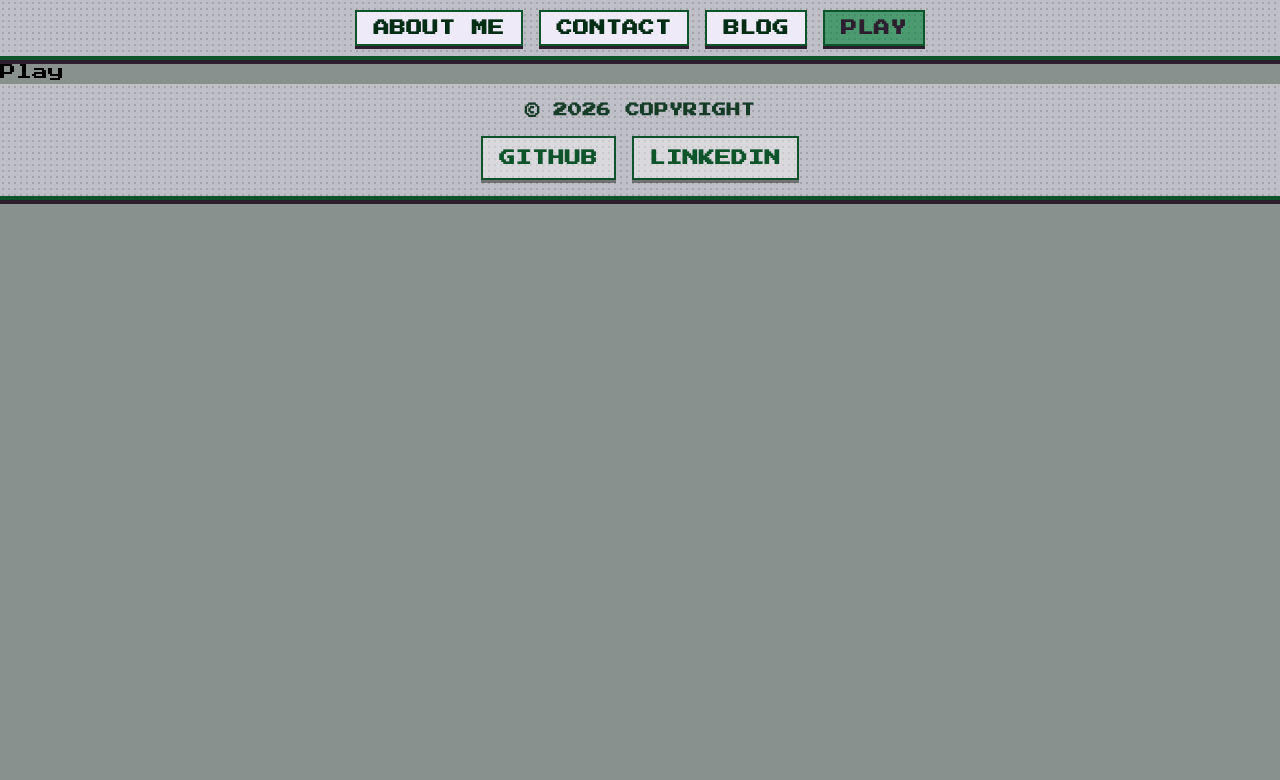
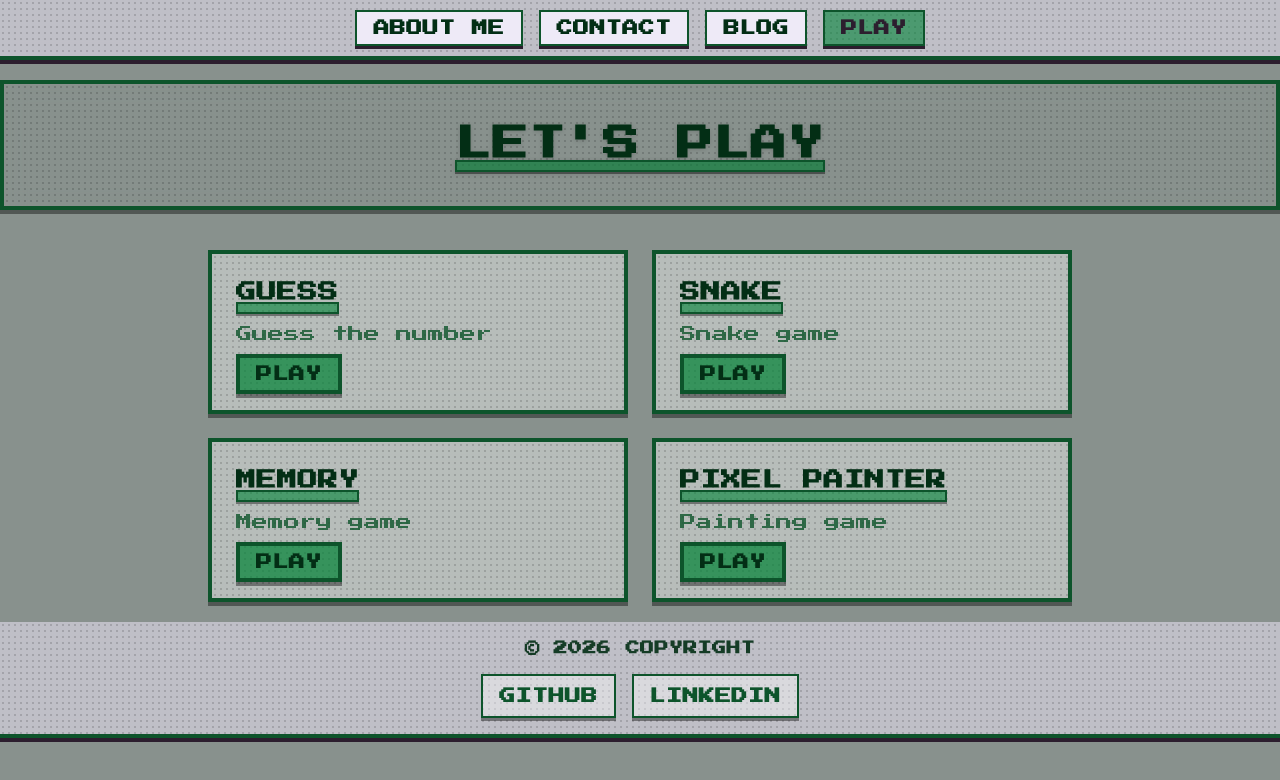
Before and after one commit to murphy-afk/personal, a React (Vite) app: page /play in a window 1280 px wide. Shown: the top 780 px of the page. Built offline with nearby package versions, Linux system fonts and the light colour scheme.

Commit message:
feat: games layout and setup, page not found, games header

```diff
--- a/src/App.jsx
+++ b/src/App.jsx
@@ -7,6 +7,12 @@ import Projects from './pages/Projects'
 import Contacts from './pages/Contacts'
 import Play from './pages/Play'
 import WelcomePage from './pages/WelcomePage'
+import Guess from './pages/Guess'
+import Snake from './pages/Snake'
+import Memory from './pages/Memory'
+import GamesLayout from './layouts/GamesLayout'
+import PixelPainter from './pages/PixelPainter'
+import PageNotFound from './pages/PageNotFound'
 
 
 function App() {
@@ -17,14 +23,20 @@ function App() {
       <Routes>
         <Route path='/' element={<WelcomePage />} />
         <Route path='/' element={<AppLayout />} >
-        <Route path='/aboutme' element={<AboutMe />} />
-        <Route path='/projects' element={<Projects />} />
-        <Route path='/contact' element={<Contacts />} />
-        <Route path='/blog' element={<Blog />} />
-        <Route path='/play' element={<Play />} />
+          <Route path='/aboutme' element={<AboutMe />} />
+          <Route path='/projects' element={<Projects />} />
+          <Route path='/contact' element={<Contacts />} />
+          <Route path='/blog' element={<Blog />} />
+          <Route path='/play' element={<Play />} />
         </Route>
+        <Route path='/' element={<GamesLayout />}>
+          {/* <Route path='/play/guess' element={<Guess />} /> */}
+          {/* <Route path='/play/snake' element={<Snake />} /> */}
+          {/* <Route path='/play/memory' element={<Memory />} /> */}
+          {/* <Route path='/play/pixelpainter' element={<PixelPainter />} /> */}
+        </Route>
+        <Route path='*' element={<PageNotFound />} />
       </Routes>
-
     </BrowserRouter>
   )
 }
--- /dev/null
+++ b/src/components/GamesHeader.jsx
@@ -0,0 +1,39 @@
+import { Link } from "react-router-dom";
+
+export default function GamesHeader() {
+  return (
+    <header
+      className="
+        px-8 py-4
+        border-b-4 border-green-900
+        bg-[#D7D3E0]/70
+        backdrop-blur-sm
+        shadow-[0_4px_0_#2C1E2E]
+        bg-[radial-gradient(rgba(0,0,0,0.15)_1px,transparent_1px)]
+        bg-size-[6px_6px]">
+      <nav>
+        <ul className="flex justify-center space-x-4">
+            <li>
+              <Link
+              to={'/play'}
+              target="blank"
+              className="
+                px-4 py-2
+                bg-white/40
+                border-2 border-green-900
+                shadow-[0_3px_0_rgba(0,0,0,0.4)]
+                text-green-900
+                transition-all duration-150
+                hover:bg-green-700/60
+                hover:text-green-950
+                hover:shadow-[0_3px_0_rgba(0,0,0,0.6)]
+                active:translate-y-0.5
+                active:shadow-[0_1px_0_rgba(0,0,0,0.4)]
+              "> Go back
+              </Link>
+            </li>
+        </ul>
+      </nav>
+    </header>
+  )
+}
--- /dev/null
+++ b/src/layouts/GamesLayout.jsx
@@ -0,0 +1,11 @@
+import { Outlet } from "react-router-dom";
+import GamesHeader from "../components/GamesHeader";
+
+export default function GamesLayout() {
+  return (
+    <>
+    <GamesHeader />
+    <Outlet />
+    </>
+  )
+}
--- /dev/null
+++ b/src/pages/PageNotFound.jsx
@@ -0,0 +1,5 @@
+export default function PageNotFound() {
+  return(
+    <h1>404 page not found</h1>
+  )
+}
--- a/src/pages/Play.jsx
+++ b/src/pages/Play.jsx
@@ -1,5 +1,139 @@
+import { Link } from "react-router-dom";
+
 export default function Play() {
   return (
-    <h1>Play</h1>
+    <div className="space-y-10 my-5">
+      <section
+        className="
+          text-center py-10 px-6
+          backdrop-blur-md shadow-[0_4px_0_rgba(0,0,0,0.4)]
+          mt-2 border-4 border-green-900
+          bg-[radial-gradient(rgba(0,0,0,0.15)_1px,transparent_1px)]
+          bg-size-[6px_6px]">
+        <h1 className="text-4xl font-bold text-green-950 drop-shadow-sm relative inline-block tracking-wide uppercase">
+          Let's play
+          <span className="absolute left-0 -bottom-2 w-full h-3
+            bg-green-700/60 border-2 border-green-900
+            shadow-[0_2px_0_rgba(0,0,0,0.4)]"></span>
+        </h1>
+      </section>
+      <section className="max-w-4xl mx-auto grid grid-cols-1 md:grid-cols-2 gap-6 px-4">
+        <div
+          className="
+            bg-white/40 backdrop-blur-md p-6
+            border-4 border-green-900
+            shadow-[0_4px_0_rgba(0,0,0,0.4)]
+            transition-all duration-200
+            hover:translate-y-1 hover:shadow-[0_2px_0_rgba(0,0,0,0.4)]
+            bg-[radial-gradient(rgba(0,0,0,0.15)_1px,transparent_1px)]
+            bg-size-[6px_6px]">
+          <h2 className="text-xl font-bold text-green-950 mb-4 relative inline-block tracking-wide uppercase">
+            Guess
+            <span className="absolute left-0 -bottom-2 w-full h-3
+              bg-green-700/60 border-2 border-green-900
+              shadow-[0_2px_0_rgba(0,0,0,0.4)]"></span>
+          </h2>
+          <p className="text-green-900/80 font-medium mb-4">
+            Guess the number
+          </p>
+          <Link
+            to={'/play/guess'}
+            className="
+              mt-2 px-4 py-2 font-bold uppercase tracking-wide
+              bg-green-700/70 text-green-950 border-4 border-green-900
+              shadow-[0_4px_0_rgba(0,0,0,0.4)]
+              hover:translate-y-1 hover:shadow-[0_2px_0_rgba(0,0,0,0.4)]
+              transition-all">
+            Play
+          </Link>
+        </div>
+        <div
+          className="
+            bg-white/40 backdrop-blur-md p-6
+            border-4 border-green-900
+            shadow-[0_4px_0_rgba(0,0,0,0.4)]
+            transition-all duration-200
+            hover:translate-y-1 hover:shadow-[0_2px_0_rgba(0,0,0,0.4)]
+            bg-[radial-gradient(rgba(0,0,0,0.15)_1px,transparent_1px)]
+            bg-size-[6px_6px]">
+          <h2 className="text-xl font-bold text-green-950 mb-4 relative inline-block tracking-wide uppercase">
+            Snake
+            <span className="absolute left-0 -bottom-2 w-full h-3
+              bg-green-700/60 border-2 border-green-900
+              shadow-[0_2px_0_rgba(0,0,0,0.4)]"></span>
+          </h2>
+          <p className="text-green-900/80 font-medium mb-4">
+            Snake game
+          </p>
+          <Link
+            to={'/play/snake'}
+            className="
+              mt-2 px-4 py-2 font-bold uppercase tracking-wide
+              bg-green-700/70 text-green-950 border-4 border-green-900
+              shadow-[0_4px_0_rgba(0,0,0,0.4)]
+              hover:translate-y-1 hover:shadow-[0_2px_0_rgba(0,0,0,0.4)]
+              transition-all">
+            Play
+          </Link>
+        </div>
+        <div
+          className="
+            bg-white/40 backdrop-blur-md p-6
+            border-4 border-green-900
+            shadow-[0_4px_0_rgba(0,0,0,0.4)]
+            transition-all duration-200
+            hover:translate-y-1 hover:shadow-[0_2px_0_rgba(0,0,0,0.4)]
+            bg-[radial-gradient(rgba(0,0,0,0.15)_1px,transparent_1px)]
+            bg-size-[6px_6px]">
+          <h2 className="text-xl font-bold text-green-950 mb-4 relative inline-block tracking-wide uppercase">
+            Memory
+            <span className="absolute left-0 -bottom-2 w-full h-3
+              bg-green-700/60 border-2 border-green-900
+              shadow-[0_2px_0_rgba(0,0,0,0.4)]"></span>
+          </h2>
+          <p className="text-green-900/80 font-medium mb-4">
+            Memory game
+          </p>
+          <Link to={'/play/memory'}
+            className="
+              mt-2 px-4 py-2 font-bold uppercase tracking-wide
+              bg-green-700/70 text-green-950 border-4 border-green-900
+              shadow-[0_4px_0_rgba(0,0,0,0.4)]
+              hover:translate-y-1 hover:shadow-[0_2px_0_rgba(0,0,0,0.4)]
+              transition-all">
+            Play
+          </Link>
+        </div>
+        <div
+          className="
+            bg-white/40 backdrop-blur-md p-6
+            border-4 border-green-900
+            shadow-[0_4px_0_rgba(0,0,0,0.4)]
+            transition-all duration-200
+            hover:translate-y-1 hover:shadow-[0_2px_0_rgba(0,0,0,0.4)]
+            bg-[radial-gradient(rgba(0,0,0,0.15)_1px,transparent_1px)]
+            bg-size-[6px_6px]">
+          <h2 className="text-xl font-bold text-green-950 mb-4 relative inline-block tracking-wide uppercase">
+            Pixel painter
+            <span className="absolute left-0 -bottom-2 w-full h-3
+              bg-green-700/60 border-2 border-green-900
+              shadow-[0_2px_0_rgba(0,0,0,0.4)]"></span>
+          </h2>
+          <p className="text-green-900/80 font-medium mb-4">
+            Painting game
+          </p>
+          <Link
+            to={'/play/pixelpainter'}
+            className="
+              mt-2 px-4 py-2 font-bold uppercase tracking-wide
+              bg-green-700/70 text-green-950 border-4 border-green-900
+              shadow-[0_4px_0_rgba(0,0,0,0.4)]
+              hover:translate-y-1 hover:shadow-[0_2px_0_rgba(0,0,0,0.4)]
+              transition-all">
+            Play
+          </Link>
+        </div>
+      </section>
+    </div>
   )
 }
```
